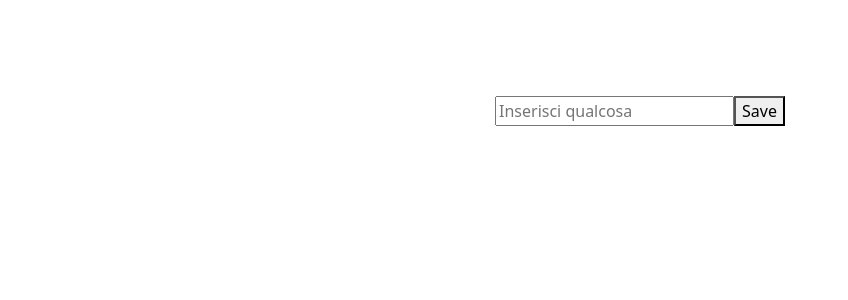
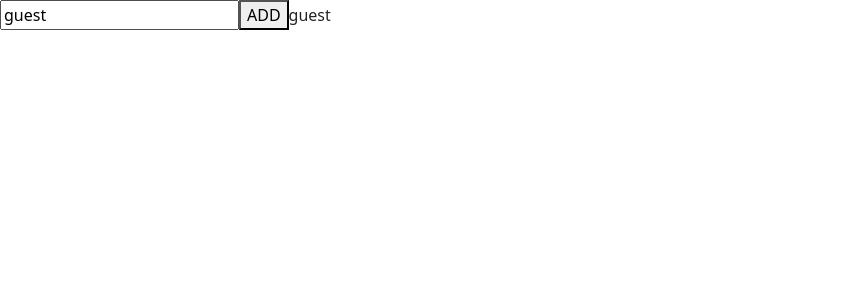
Before and after one commit to frame88/recap.2, an Angular app: page / in a window 1280 px wide. Shown: the top 300 px of the page, without its empty margins (0-848 px from the left). Built offline with nearby package versions, Linux system fonts and the light colour scheme.

Commit message:
lista di nomi che vengono dati in input, mentre l'input viene copiato in tempo reale

```diff
--- a/src/app/app.component.ts
+++ b/src/app/app.component.ts
@@ -1,45 +1,32 @@
-// Input, "template reference variables", keyboard events
-import { Component, OnInit } from '@angular/core';
+// La direttiva ngModel: 1way vs 2 way binding
+import { Component } from '@angular/core';
 
 @Component({
   selector: 'app-root',
   template: `
-    <div class="container-fluid mt-5 pt-5">
-      <div class="container text-center">
-        <input
-          type="text"
-          #inputName
-          placeholder="Inserisci qualcosa"
-          (keyup.enter)="addUser(inputName)"
-        >
-        <button (click)="addUser(inputName)">Save</button>
-        <!-- <button (click)="remove(user)" class="bg-danger text-light">Remove</button> -->
-
-        <li *ngFor="let user of users">{{user}}</li>
-      </div>
-    </div>
-  `,
-  styles: []
+    <input
+      type="text"
+      placeholder="Add User name"
+      [(ngModel)]="label"
+    >
+    <button (click)="add()">ADD</button>
+    <span>{{label}}</span>
+    <li *ngFor="let user of users">{{user}}</li>
+  `
 })
 export class AppComponent {
+  label: string = 'guest';
   users: string[] = [];
 
-  addUser(input: HTMLInputElement) {
-    this.users.push(input.value);
-    input.value = '';
-    input.focus();
+  add() {
+    console.log(this.label);
+    // Add to list
+    this.users.push(this.label);
+    this.label = '';
   }
-
-  // remove(user: string) {
-  //   console.log('remove work\n');
-  //   const index = this.users.indexOf(user);
-  //   this.users.splice(index, 1);
-  // }
+}
 
 
-  //Tentativo di creare segeuentemente al button Save, uno che faccia l'opposto.
-  // Come nell'esercizio qui eseguito: https://github.com/frame88/recap.2/commit/967dbd4973a7b3f2b4dafaa7250be30df495aaca
-  // l'ipotesi è che non riesca a rimuovere nulla poichè a differenza del codice proprio, qui abbiamo una lista (users) in continua
-  // espansione.
-  // Quindi il numero di iterazioni del for viene continuamente aggiornato, e il remove non sa dove parare (?)
-}
+
+// modifica all'esercizio con:
+// < span > {{ label }}</>
--- a/src/app/app.module.ts
+++ b/src/app/app.module.ts
@@ -3,14 +3,16 @@ import { BrowserModule } from '@angular/platform-browser';
 
 import { AppRoutingModule } from './app-routing.module';
 import { AppComponent } from './app.component';
-
+import { FormsModule } from '@angular/forms';
+// import { FormsModule } from './app.component';
 @NgModule({
   declarations: [
     AppComponent
   ],
   imports: [
     BrowserModule,
-    AppRoutingModule
+    AppRoutingModule,
+    FormsModule
   ],
   providers: [],
   bootstrap: [AppComponent]
```
